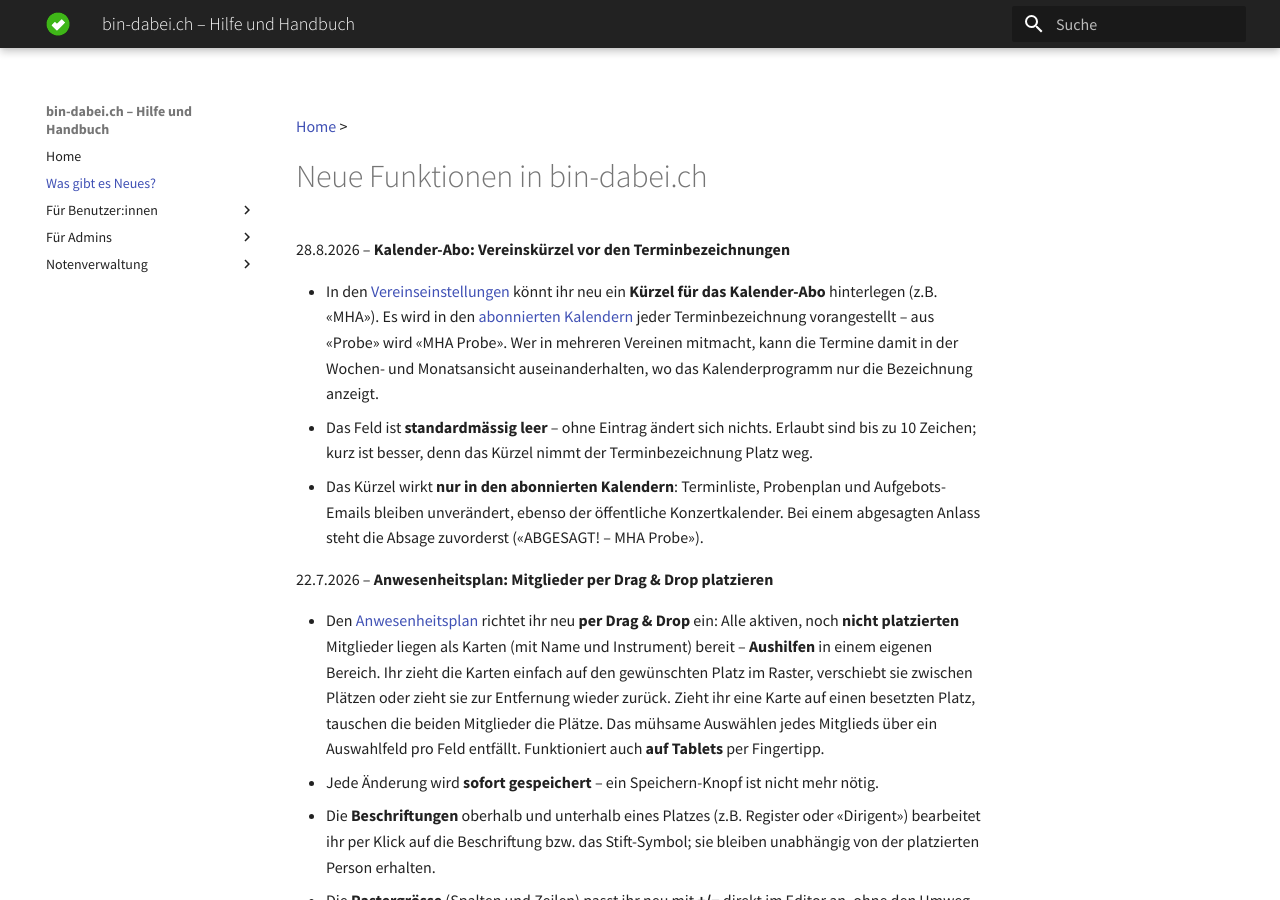
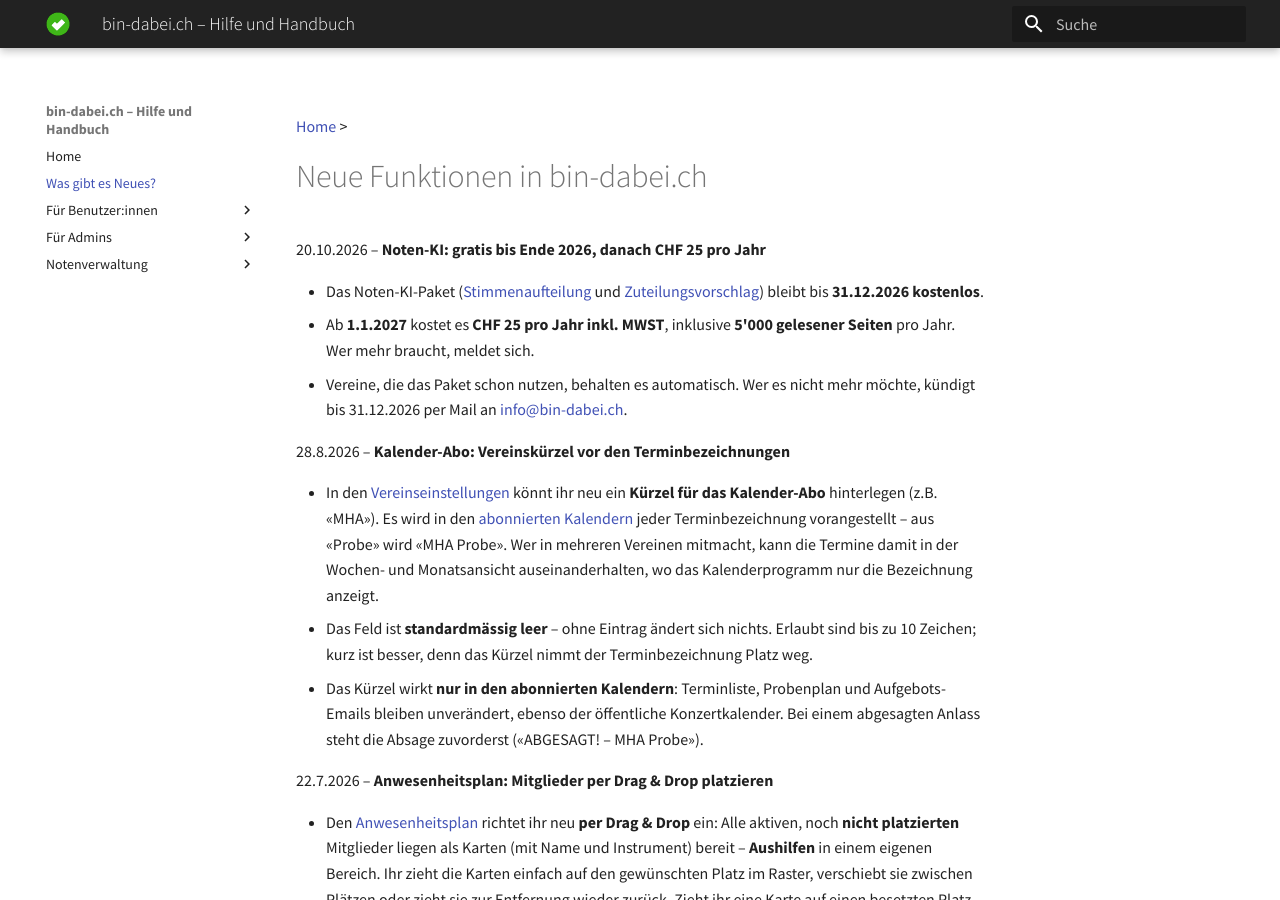
Before and after one commit to ritterg/bin-dabei-dokumentation, an MkDocs documentation site: the page built from docs/changelog.md, in a window 1280 px wide and 900 px high. Built offline with MkDocs 1.6.1 and Material for MkDocs 9.7.7, drawn with Linux system fonts in a browser that asks for light colours; some web fonts are replaced.

Commit message:
docs: Noten-KI pricing from 2027 and cancellation deadline
Free until 31.12.2026, then CHF 25/year incl. VAT with 5,000 pages.

Co-Authored-By: Claude Opus 5.5 <noreply@anthropic.com>

```diff
--- a/docs/changelog.md
+++ b/docs/changelog.md
@@ -1,6 +1,12 @@
 [Home](/) >
 
 # Neue Funktionen in bin-dabei.ch
+
+20.10.2026 – **Noten-KI: gratis bis Ende 2026, danach CHF 25 pro Jahr**
+
+- Das Noten-KI-Paket ([Stimmenaufteilung](/noten/stimmenaufteilung) und [Zuteilungsvorschlag](/noten/stimmen-zuteilen#automatischer-vorschlag)) bleibt bis **31.12.2026 kostenlos**.
+- Ab **1.1.2027** kostet es **CHF 25 pro Jahr inkl. MWST**, inklusive **5'000 gelesener Seiten** pro Jahr. Wer mehr braucht, meldet sich.
+- Vereine, die das Paket schon nutzen, behalten es automatisch. Wer es nicht mehr möchte, kündigt bis 31.12.2026 per Mail an [info@bin-dabei.ch](mailto:info@bin-dabei.ch).
 
 28.8.2026 – **Kalender-Abo: Vereinskürzel vor den Terminbezeichnungen**
 
```
Also changed, not shown: docs/noten/stimmen-zuteilen.md (+1 -1 lines), docs/noten/stimmenaufteilung.md (+3 -1 lines).
